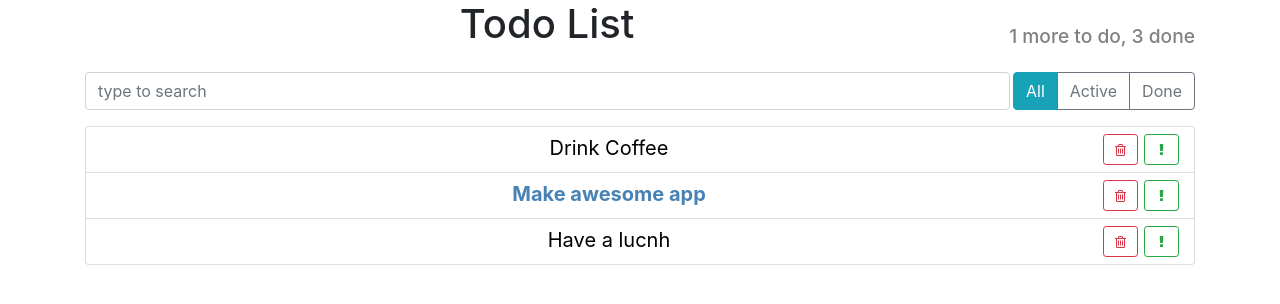
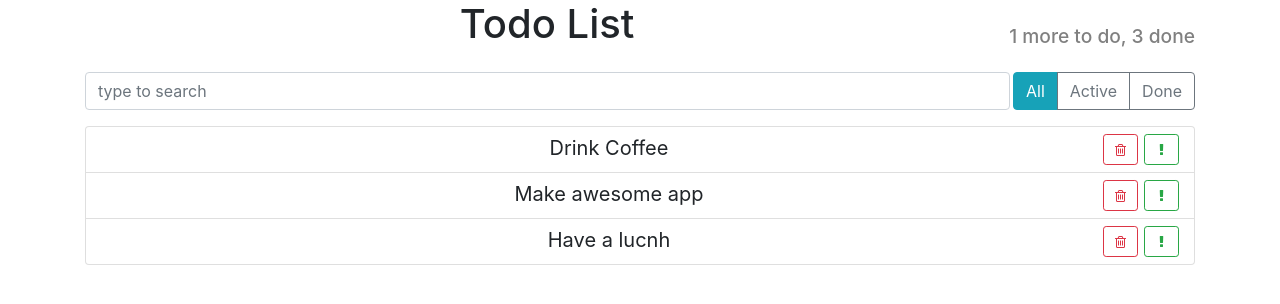
Before and after one commit to Skyfloow/react-todo, a React (Create React App) app in the folder react_v2/: page / in a window 1280 px wide. Shown: the top 304 px of the page. Built offline with nearby package versions, Linux system fonts and the light colour scheme.

Commit message:
Added classes and state

```diff
--- a/react_v2/src/components/todo-list-item/todo-list-item.js
+++ b/react_v2/src/components/todo-list-item/todo-list-item.js
@@ -1,32 +1,64 @@
-import React from 'react';
-import './todo-list-item.css';
+import React, { Component } from "react";
+import "./todo-list-item.css";
 
-const TodoListItem = ({ label, important = false }) => {
+export default class TodoListItem extends Component {
 
-    const style = {
-      color: important ? 'steelblue' : 'black',
-      fontWeight: important ? 'bold' : 'normal'
-    };
+  state = {
+      done: false,
+      important: false
+  };
+
+  onLabelClick = () => {
+    this.setState(({done}) => {
+      return {
+        done: !done
+      }
+    });
+  };
+
+  onMarkImportant = () => {
+    this.setState(({important}) => {
+      return {
+        important: !important
+      }
+    });
+  };
+
+  render() {
+    const { label } = this.props;
+    const { done, important } = this.state;
+
+    let classNames = 'todo-list-item';
+    if(done) {
+      classNames += ' done';
+    }
+
+    if(important){
+      classNames += ' important'
+    }
 
     return (
-      <span className="todo-list-item">
-        <span
-          className="todo-list-item-label"
-          style={style}>
-          {label}
+      <span className={classNames}>
+        <span className="todo-list-item-label"
+          onClick={this.onLabelClick}>
+            {label}
         </span>
 
-        <button type="button"
-                className="btn btn-outline-success btn-sm float-right">
+        <button
+          type="button"
+          className="btn btn-outline-success btn-sm float-right"
+          onClick={this.onMarkImportant}
+        >
           <i className="fa fa-exclamation" />
         </button>
 
-        <button type="button"
-                className="btn btn-outline-danger btn-sm float-right">
+        <button
+          type="button"
+          className="btn btn-outline-danger btn-sm float-right"
+        >
           <i className="fa fa-trash-o" />
         </button>
       </span>
     );
-  };
-
-export default TodoListItem;
+  }
+}
```
Also changed, not shown: react_v2/src/components/item-status-filter/item-status-filter.js (+15 -12 lines).
